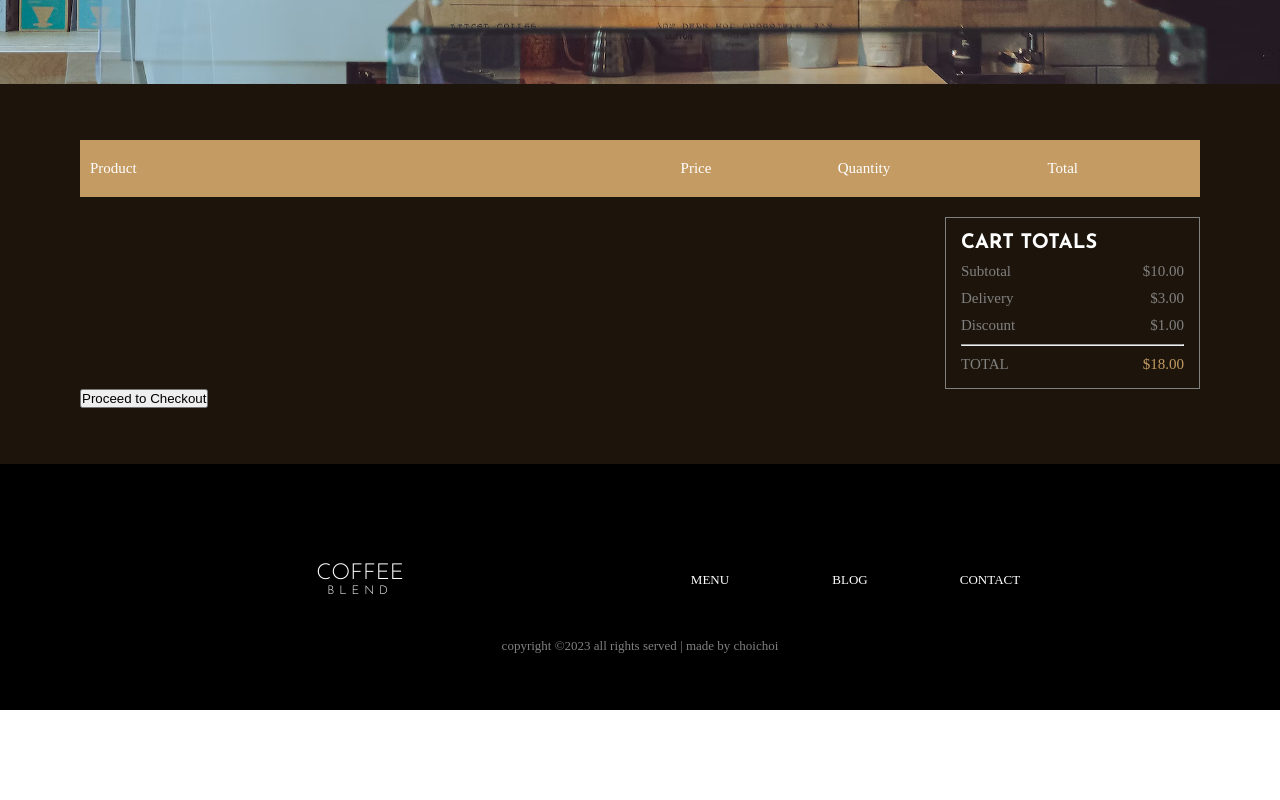
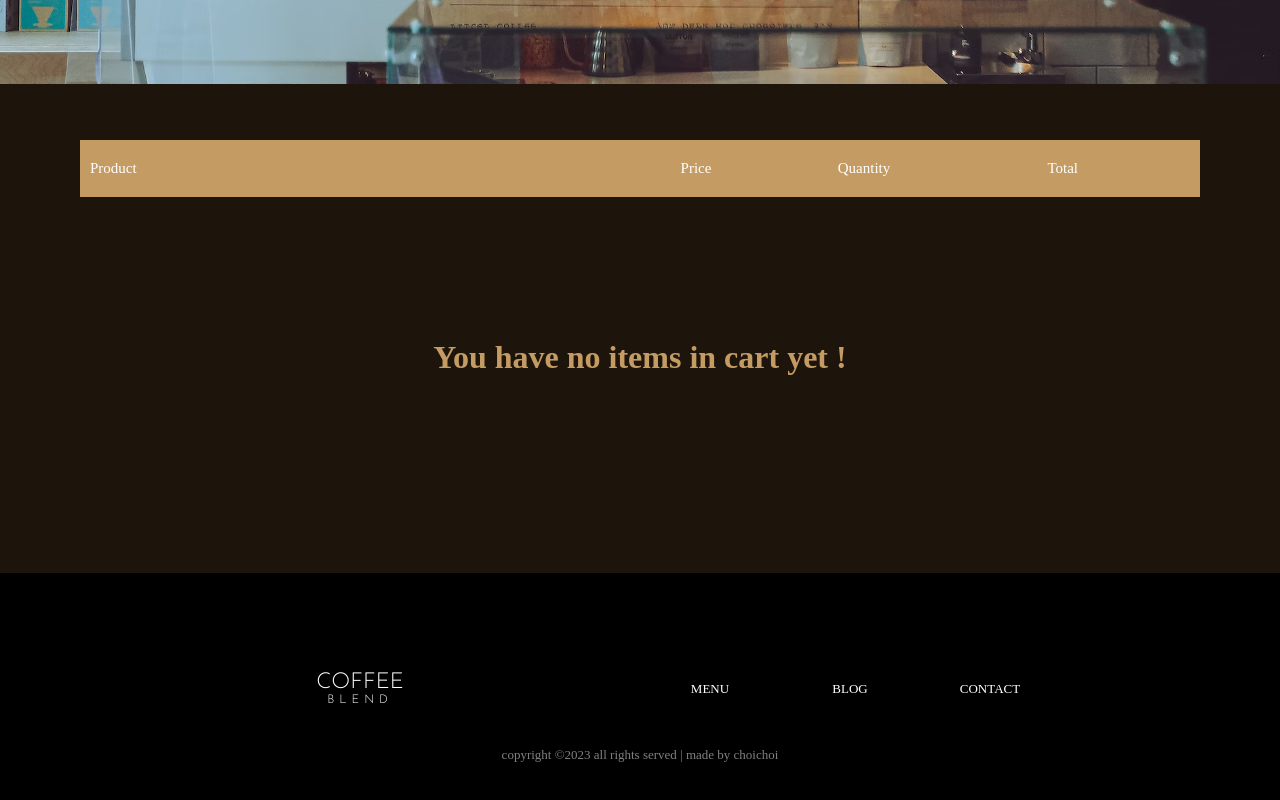
Before and after one commit to 1ChoiChoi2/1_CoffeeShop, a React (Create React App) app: page /cart in a window 1280 px wide. Shown: the part 716-1516 px from the top of the page. Before the commit the page ends 1426 px from the top, so only its background shows below. Built offline with nearby package versions, Linux system fonts and the light colour scheme.

Commit message:
Adding Cart Section

```diff
--- a/src/App.js
+++ b/src/App.js
@@ -1,4 +1,4 @@
-import React, { useState } from "react";
+import React, { useEffect, useState } from "react";
 import { dishes, blogs } from "./services/data";
 import { Routes, Route } from "react-router-dom";
 import Nav from "./components/Nav";
@@ -11,7 +11,10 @@ import Contact from "./pages/Contact";
 import Footer from "./components/Footer";
 
 function App() {
-  const [cart, setCart] = useState([]);
+  const [cart, setCart] = useState(() => {
+    const storedCart = localStorage.getItem('coffeeShop');
+    return storedCart ? JSON.parse(storedCart) : [];
+  });
 
   // Add Item to Cart + With Quanity
   function addToCart(dish, dishQuantity) {
@@ -35,11 +38,21 @@ function App() {
     setCart(updateCart);
   };
 
-  console.log(cart);
+  // Proceed to Checkout
+  function checkout () {
+    setCart([])
+  }
+
+  // console.log(cart);
+
+  // Loading Local Storage
+  useEffect(() => {
+    localStorage.setItem('coffeeShop', JSON.stringify(cart))
+  }, [cart])
 
   return (
     <div className="App">
-      <Nav />
+      <Nav cart={cart} />
       <Routes>
         <Route path="/" element={<Home />} />
         <Route path="/menu" element={<Menu dishes={dishes} />} />
@@ -49,7 +62,7 @@ function App() {
         />
         <Route path="/blog" element={<Blogs blogs={blogs} />} />
         <Route path="/contact" element={<Contact />} />
-        <Route path="/cart" element={<Cart cart={cart} removeFromCart={removeFromCart}/>} />
+        <Route path="/cart" element={<Cart cart={cart} removeFromCart={removeFromCart} checkout={checkout}/>} />
       </Routes>
       <Footer />
     </div>
--- a/src/components/Nav.jsx
+++ b/src/components/Nav.jsx
@@ -3,7 +3,7 @@ import { Link } from "react-router-dom";
 import "../styles/Nav.css";
 import { FontAwesomeIcon } from "@fortawesome/react-fontawesome";
 
-const Nav = () => {
+const Nav = ({ cart }) => {
   return (
     <nav>
       <div className="nav__container">
@@ -35,7 +35,9 @@ const Nav = () => {
           <li>
             <Link to="/cart" className="nav__link nav__icon">
               <FontAwesomeIcon icon="shopping-cart" />
-              <span className="cart__length">2</span>
+              {cart.length > 0 && (
+                <span className="cart__length">{cart.length}</span>
+              )}
             </Link>
           </li>
         </ul>
--- a/src/components/Product.jsx
+++ b/src/components/Product.jsx
@@ -13,7 +13,6 @@ const Product = ({ dish }) => {
         </p>
         <p className="product__para">{dish.description}</p>
         <span className="product__price">${dish.price.toFixed(2)}</span>
-        <button>Add to cart</button>
       </Link>
     </>
   );
--- a/src/pages/Cart.jsx
+++ b/src/pages/Cart.jsx
@@ -4,7 +4,23 @@ import Landing from "../components/Landing";
 import "../styles/Cart.css";
 import { FontAwesomeIcon } from "@fortawesome/react-fontawesome";
 
-const Cart = ({ cart, removeFromCart }) => {
+const Cart = ({ cart, removeFromCart, checkout }) => {
+  // Calculate total price of the whole cart
+  const calculateSubTotalPice = () => {
+    let total = 0;
+
+    for (const cartItem of cart) {
+      total += cartItem.price * cartItem.quantity;
+    }
+
+    return total;
+  };
+
+  // Calculate total price
+  const calculateTotalPrice = () => {
+    return calculateSubTotalPice();
+  };
+
   return (
     <>
       <Landing backgroundUrl={cartBackground} subtitle="Cart" />
@@ -53,31 +69,33 @@ const Cart = ({ cart, removeFromCart }) => {
                 </div>
               ))}
             </div>
+            {cart.length > 0 ? (
               <div id="total">
                 <div className="total__container">
                   <h3 className="total__title">Cart Totals</h3>
                   <div className="subtotal">
                     <span>Subtotal</span>
-                  <span>$10.00</span>
+                    <span>${calculateSubTotalPice().toFixed(2)}</span>
                   </div>
                   <div className="delivery">
                     <span>Delivery</span>
-                  <span>$3.00</span>
+                    <span></span>
                   </div>
                   <div className="discount">
                     <span>Discount</span>
-                  <span>$1.00</span>
+                    <span></span>
                   </div>
                   <hr />
                   <div className="total">
                     <span>Total</span>
-                  <span>$18.00</span>
+                    <span>${calculateTotalPrice().toFixed(2)}</span>
                   </div>
                 </div>
-              <button className="total__button">
-                Proceed to Checkout
-              </button>
+                <button onClick={checkout} className="total__button">Proceed to Checkout</button>
               </div>
+            ) : (
+              <h1 className="cart__empty">You have no items in cart yet !</h1>
+            )}
           </div>
         </div>
       </div>
--- a/src/styles/Cart.css
+++ b/src/styles/Cart.css
@@ -84,13 +84,19 @@
   background-color: transparent;
   border: 1px solid var(--color-grey);
   color: var(--color-brown);
-
 }
 
 .cart__price,
 .cart__total {
   font-size: 15px;
   font-weight: 300;
+}
+
+#total {
+  width: 255px;
+  margin-top: 20px;
+  margin-left: auto;
+  margin-right: 0;
 }
 
 .total__container {
@@ -100,16 +106,11 @@
 
   text-align: left;
   padding: 15px;
-    width: 255px;
   border: 1px solid var(--color-grey);
 
   font-size: 15px;
   font-weight: 300;
   color: var(--color-grey);
-
-    margin-top: 20px;
-    margin-left: auto;
-    margin-right: 0;
 }
 
 .total__title {
@@ -137,5 +138,23 @@
 }
 
 .total__button {
+  margin-top: 16px;
+  padding: 16px 24px;
+  width: 100%;
 
-};
+  background-color: var(--color-brown);
+  font-family: var(--font-family-secondary);
+  font-size: 13px;
+  border: none;
+}
+
+.cart__empty {
+    height: 40vh;
+
+    padding: 10px 0;
+    display: flex;
+    align-items: center;
+    justify-content: center;
+
+    color: var(--color-brown);
+}
```
Lines whose indentation alone changed are shown as unchanged.
